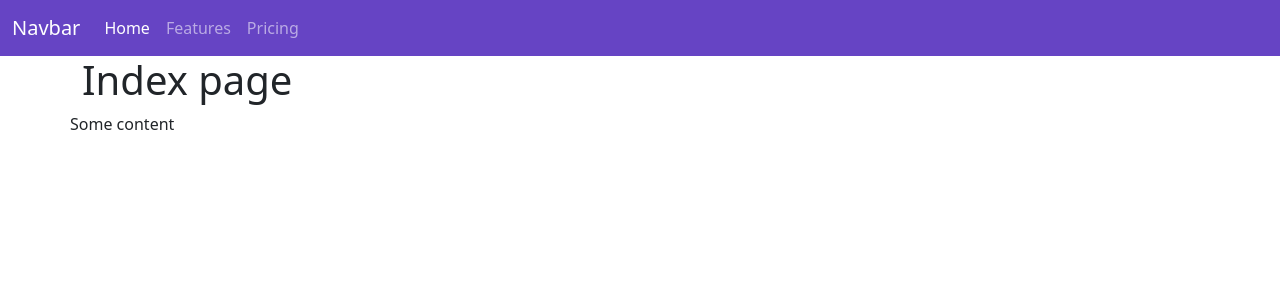
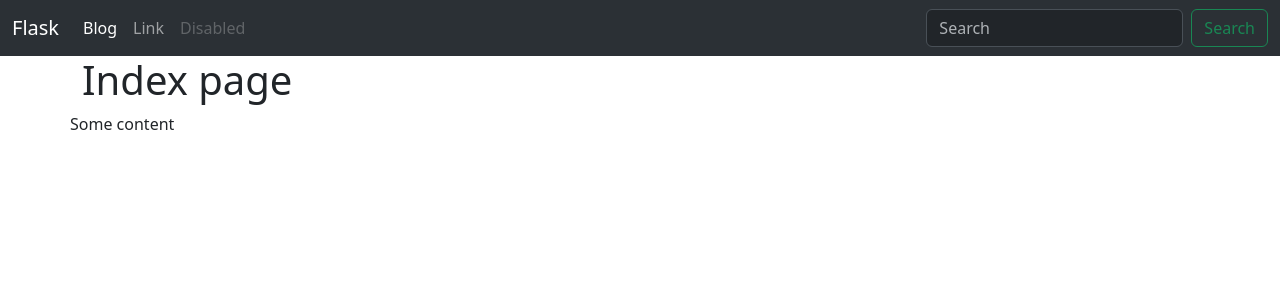
Before and after one commit to VictorGrebennikov/Blog_Flask, a Flask app: page / in a window 1280 px wide. Shown: the top 300 px of the page. Run offline with Flask 3, Linux system fonts and the light colour scheme.

Commit message:
Some change in base.html, blueprint.py

```diff
--- a/templates/base.html
+++ b/templates/base.html
@@ -16,26 +16,31 @@
 
 <body>
 
-    <nav class="navbar navbar-expand-lg" data-bs-theme="dark" style="background-color: #6644c4;">
+    <nav class="navbar navbar-expand-lg bg-body-tertiary" data-bs-theme="dark">
         <div class="container-fluid">
-            <a class="navbar-brand" href="#">Navbar</a>
-            <button class="navbar-toggler" type="button" data-bs-toggle="collapse" data-bs-target="#navbarNavDropdown"
-                aria-controls="navbarNavDropdown" aria-expanded="false" aria-label="Toggle navigation">
+            <a class="navbar-brand" href=" {{ url_for('index') }} ">Flask</a> <!-- Вставляем функцию url_for -> -->
+            <button class="navbar-toggler" type="button" data-bs-toggle="collapse"
+                data-bs-target="#navbarSupportedContent" aria-controls="navbarSupportedContent" aria-expanded="false"
+                aria-label="Toggle navigation">
                 <span class="navbar-toggler-icon"></span>
             </button>
-
-            <div class="collapse navbar-collapse" id="navbarNavDropdown">
-                <ul class="navbar-nav">
+            <div class="collapse navbar-collapse" id="navbarSupportedContent">
+                <ul class="navbar-nav me-auto mb-2 mb-lg-0">
                     <li class="nav-item">
-                        <a class="nav-link active" aria-current="page" href="#">Home</a>
+                        <!-- Вставляем функцию url_for для Blueprint -> -->
+                        <a class="nav-link active" aria-current="page" href=" {{ url_for('posts.index') }} ">Blog</a>
                     </li>
                     <li class="nav-item">
-                        <a class="nav-link" href="#">Features</a>
+                        <a class="nav-link" href="#">Link</a>
                     </li>
                     <li class="nav-item">
-                        <a class="nav-link" href="#">Pricing</a>
+                        <a class="nav-link disabled" aria-disabled="true">Disabled</a>
                     </li>
                 </ul>
+                <form class="d-flex" role="search">
+                    <input class="form-control me-2" type="search" placeholder="Search" aria-label="Search">
+                    <button class="btn btn-outline-success" type="submit">Search</button>
+                </form>
             </div>
         </div>
     </nav>
```
Also changed, not shown: posts/blueprint.py (+7 -0 lines), posts/templates/posts/index.html (added, +19 -0 lines), README.md.
